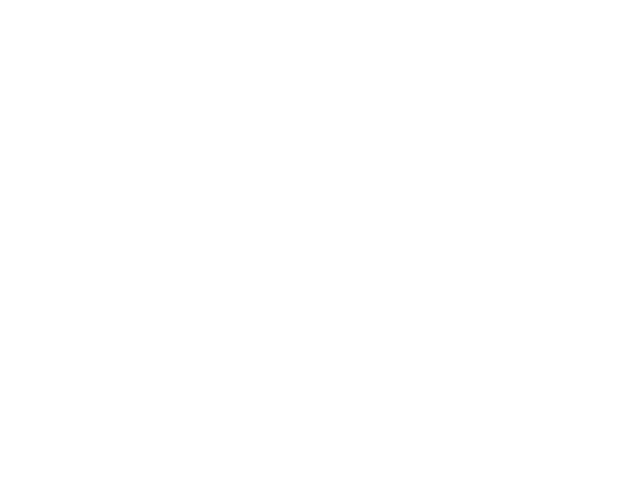
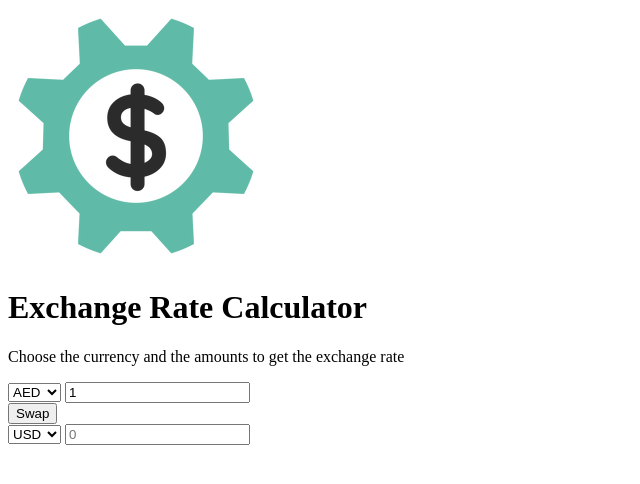
Before and after one commit to AbderahmanBenchalel/-20-Vanilla-JS-Projects-, a plain HTML site: page 4-exchange rate calculator/index.html in a window 1280 px wide. Shown: the whole page, without its empty margins (0-640 px from the left). Drawn offline with Linux system fonts and the light colour scheme.

Commit message:
structuring the page

```diff
--- a/4-exchange rate calculator/index.html
+++ b/4-exchange rate calculator/index.html
@@ -7,5 +7,144 @@
     <link rel="stylesheet" href="style.css" />
     <title>exchange rate calculator</title>
   </head>
-  <body></body>
+  <body>
+    <div class="image">
+      <img src="img/money.png" alt="Exchange money" />
+    </div>
+    <h1 class="title">Exchange Rate Calculator</h1>
+    <p class="description">
+      Choose the currency and the amounts to get the exchange rate
+    </p>
+
+    <!-- ------------------------- -->
+
+    <div class="exchange-container">
+      <select class="from">
+        <option value="AED" selected>AED</option>
+        <option value="ARS">ARS</option>
+        <option value="AUD">AUD</option>
+        <option value="BGN">BGN</option>
+        <option value="BRL">BRL</option>
+        <option value="BSD">BSD</option>
+        <option value="CAD">CAD</option>
+        <option value="CHF">CHF</option>
+        <option value="CLP">CLP</option>
+        <option value="CNY">CNY</option>
+        <option value="COP">COP</option>
+        <option value="CZK">CZK</option>
+        <option value="DKK">DKK</option>
+        <option value="DOP">DOP</option>
+        <option value="EGP">EGP</option>
+        <option value="EUR">EUR</option>
+        <option value="FJD">FJD</option>
+        <option value="GBP">GBP</option>
+        <option value="GTQ">GTQ</option>
+        <option value="HKD">HKD</option>
+        <option value="HRK">HRK</option>
+        <option value="HUF">HUF</option>
+        <option value="IDR">IDR</option>
+        <option value="ILS">ILS</option>
+        <option value="INR">INR</option>
+        <option value="ISK">ISK</option>
+        <option value="JPY">JPY</option>
+        <option value="KRW">KRW</option>
+        <option value="KZT">KZT</option>
+        <option value="MXN">MXN</option>
+        <option value="MYR">MYR</option>
+        <option value="NOK">NOK</option>
+        <option value="NZD">NZD</option>
+        <option value="PAB">PAB</option>
+        <option value="PEN">PEN</option>
+        <option value="PHP">PHP</option>
+        <option value="PKR">PKR</option>
+        <option value="PLN">PLN</option>
+        <option value="PYG">PYG</option>
+        <option value="RON">RON</option>
+        <option value="RUB">RUB</option>
+        <option value="SAR">SAR</option>
+        <option value="SEK">SEK</option>
+        <option value="SGD">SGD</option>
+        <option value="THB">THB</option>
+        <option value="TRY">TRY</option>
+        <option value="TWD">TWD</option>
+        <option value="UAH">UAH</option>
+        <option value="USD">USD</option>
+        <option value="UYU">UYU</option>
+        <option value="VND">VND</option>
+        <option value="ZAR">ZAR</option>
+      </select>
+      <input
+        type="number"
+        class="amount-from"
+        min="0"
+        placeholder="0"
+        value="1"
+      />
+    </div>
+    <!-- ------------------------- -->
+
+    <div class="swap-container">
+      <button class="swap">Swap</button>
+      <span class="rate"></span>
+    </div>
+    <!-- ------------------------- -->
+
+    <div class="exchange-container">
+      <select class="to">
+        <option value="AED">AED</option>
+        <option value="ARS">ARS</option>
+        <option value="AUD">AUD</option>
+        <option value="BGN">BGN</option>
+        <option value="BRL">BRL</option>
+        <option value="BSD">BSD</option>
+        <option value="CAD">CAD</option>
+        <option value="CHF">CHF</option>
+        <option value="CLP">CLP</option>
+        <option value="CNY">CNY</option>
+        <option value="COP">COP</option>
+        <option value="CZK">CZK</option>
+        <option value="DKK">DKK</option>
+        <option value="DOP">DOP</option>
+        <option value="EGP">EGP</option>
+        <option value="EUR">EUR</option>
+        <option value="FJD">FJD</option>
+        <option value="GBP">GBP</option>
+        <option value="GTQ">GTQ</option>
+        <option value="HKD">HKD</option>
+        <option value="HRK">HRK</option>
+        <option value="HUF">HUF</option>
+        <option value="IDR">IDR</option>
+        <option value="ILS">ILS</option>
+        <option value="INR">INR</option>
+        <option value="ISK">ISK</option>
+        <option value="JPY">JPY</option>
+        <option value="KRW">KRW</option>
+        <option value="KZT">KZT</option>
+        <option value="MXN">MXN</option>
+        <option value="MYR">MYR</option>
+        <option value="NOK">NOK</option>
+        <option value="NZD">NZD</option>
+        <option value="PAB">PAB</option>
+        <option value="PEN">PEN</option>
+        <option value="PHP">PHP</option>
+        <option value="PKR">PKR</option>
+        <option value="PLN">PLN</option>
+        <option value="PYG">PYG</option>
+        <option value="RON">RON</option>
+        <option value="RUB">RUB</option>
+        <option value="SAR">SAR</option>
+        <option value="SEK">SEK</option>
+        <option value="SGD">SGD</option>
+        <option value="THB">THB</option>
+        <option value="TRY">TRY</option>
+        <option value="TWD">TWD</option>
+        <option value="UAH">UAH</option>
+        <option value="USD" selected>USD</option>
+        <option value="UYU">UYU</option>
+        <option value="VND">VND</option>
+        <option value="ZAR">ZAR</option>
+      </select>
+      <input type="number" class="amount-to" min="0" placeholder="0" readonly />
+    </div>
+  </body>
 </html>
```
Also changed, not shown: 4-exchange rate calculator/img/money.png (added).
